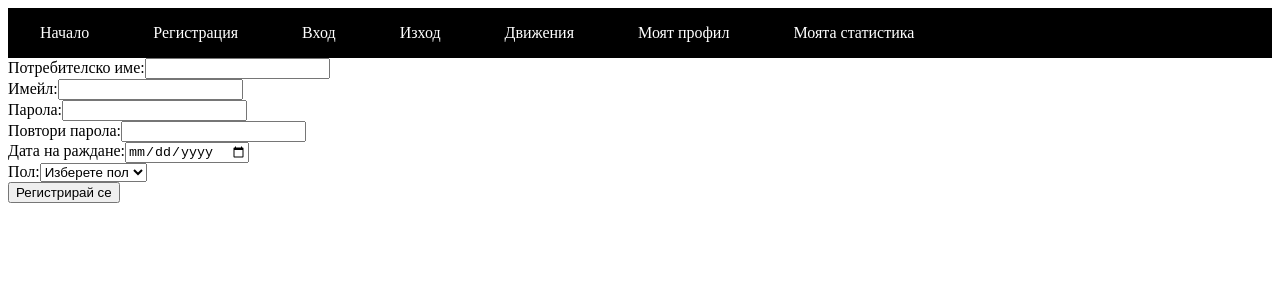
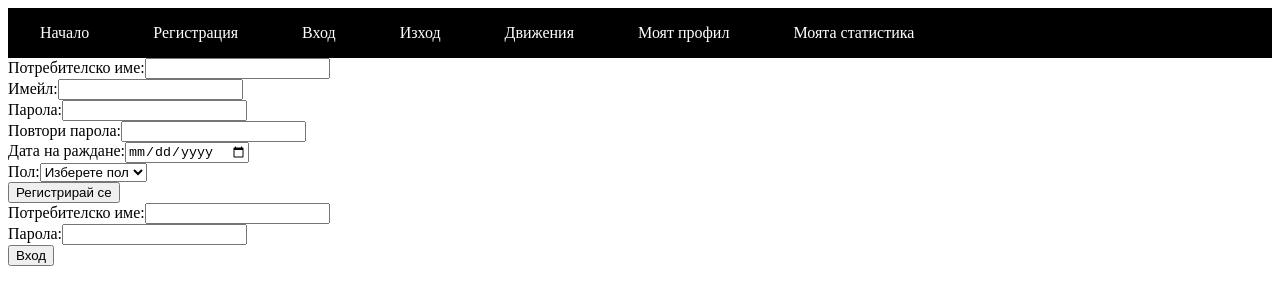
Before and after one commit to lenzarata93/RATE, a React (Vite) app in the folder client/betStat/: page / in a window 1280 px wide. Shown: the top 304 px of the page. Built offline with nearby package versions, Linux system fonts and the light colour scheme.

Commit message:
add Login Component

```diff
--- a/client/betStat/src/App.jsx
+++ b/client/betStat/src/App.jsx
@@ -1,4 +1,5 @@
 import Navigation from "./components/Navigation";
+import Login from "./components/usersComponents/Login";
 import Registration from "./components/usersComponents/Registration";
 
 
@@ -9,6 +10,7 @@ function App() {
     <div id="page">
    <Navigation />
    <Registration />
+   <Login />
    </div>
   )
 
--- /dev/null
+++ b/client/betStat/src/components/usersComponents/Login.jsx
@@ -0,0 +1,15 @@
+export default function Login(){
+    return(    <form>
+        <div>
+          <label for="username">Потребителско име:</label>
+          <input type="text" id="username" name="username" required/>
+        </div>
+
+        <div>
+          <label for="password">Парола:</label>
+          <input type="password" id="password" name="password" required/>
+        </div>
+
+        <button type="submit">Вход</button>
+      </form>);
+}
```
